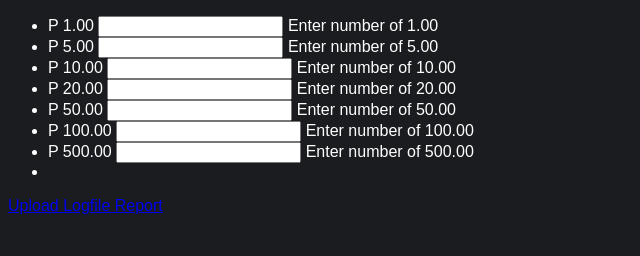
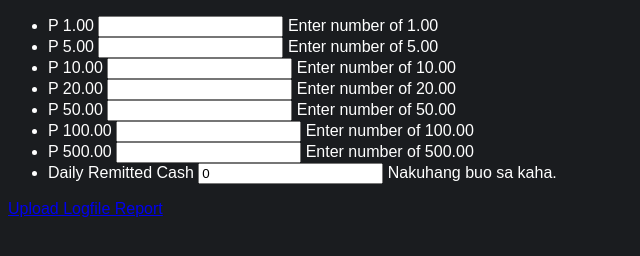
Before and after one commit to bullyliit/zb_beta, a plain HTML site: page index.html in a window 1280 px wide. Shown: the whole page, without its empty margins (0-640 px from the left). Drawn offline with Linux system fonts and the light colour scheme.

Commit message:
added the div for the whole form and audit for remits

```diff
--- a/index.html
+++ b/index.html
@@ -8,6 +8,7 @@
         href="styles.css" />
   </head>
   <body>
+    <div id="auditForm">
       <form class="kaha-audit">
         <ul>
           <li>
@@ -46,10 +47,14 @@
             <span>Enter number of 500.00</span>
           </li>
           <li>
-          <label for="desc"></label>
+            <label for="desc">Daily Remitted Cash</label>
+            <input type="number" name="remit" value="0">
+            <span>Nakuhang buo sa kaha.</span>
           </li>
         </ul>
       </form>
+    </div>
+
     <a href="https://www.dropbox.com/request/heWHU4HaPU2Lo8o22DcS">Upload Logfile Report</a>
   </body>
 </html>
```
Lines whose indentation alone changed are shown as unchanged.
